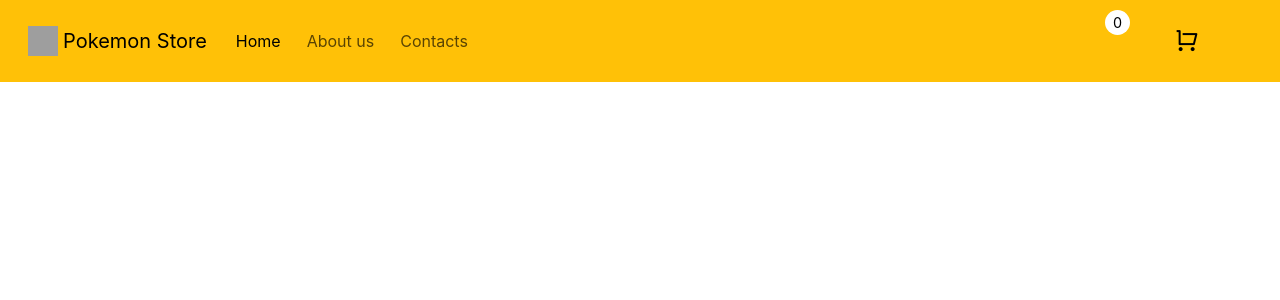
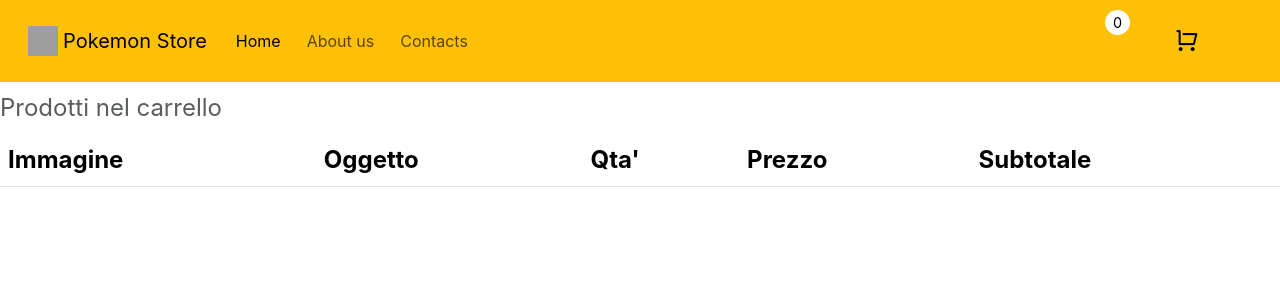
Before and after one commit to valeny91/Pokemon_projectwork, a React (Create React App) app: page /cart-inside in a window 1280 px wide. Shown: the top 300 px of the page. Built offline with nearby package versions, Linux system fonts and the light colour scheme; grey boxes are pictures that could not be loaded.

Commit message:
feat: cart inside design

```diff
--- /dev/null
+++ b/src/Components/CartInside/CartInside.css
@@ -0,0 +1,21 @@
+table {
+    caption-side: top;
+  }
+
+  .cart {
+    font-size: 1.5rem;
+    color: black;
+    cursor: pointer;
+}
+
+#caption {
+    position: absolute;
+    top: 0;
+    left: 0;
+    text-align: center;
+}
+
+.col item {
+    width: 165px;
+    padding-bottom: 100%;
+}
--- a/src/Components/CartInside/CartInside.tsx
+++ b/src/Components/CartInside/CartInside.tsx
@@ -1,26 +1,104 @@
-import React from 'react'
-import Navbar from '../Navbar/Navbar'
-import { useAddToCart } from '../../Provider/AddToCartContext'
+import React from "react";
+import Navbar from "../Navbar/Navbar";
+import { useAddToCart } from "../../Provider/AddToCartContext";
+import "./CartInside.css";
 
 const CartInside = () => {
-    const { cart } = useAddToCart();
+  const { cart } = useAddToCart();
 
-
-
-  ;
   return (
     <>
-      <Navbar/>
-        <div>
+      <Navbar />
+      <div className="cart">
+        <table id="shopping-cart-table" className="table">
+          <caption>Prodotti nel carrello</caption>
+          <thead>
+            <tr>
+              <th className="col img" scope="col">
+                <span>Immagine</span>
+              </th>
+              <th className="col item" scope="col">
+                <span>Oggetto</span>
+              </th>
+              <th className="col qty" scope="col">
+                <span>Qta'</span>
+              </th>
+              <th className="col price" scope="col">
+                <span>Prezzo</span>
+              </th>
+              <th className="col subtotal" scope="col">
+                <span>Subtotale</span>
+              </th>
+            </tr>
+          </thead>
+
+          <tbody className="cart-item">
+            <tr className="item-info"></tr>
             {cart.map((pokemon, index) => (
-                <div key={index}>
-                    <h1>{pokemon.name}</h1>
-                    <img src={pokemon.images.small} alt={pokemon.name} />
-                </div>
+              <>
+                <tr key={index}>
+                  <td className="col image" style={{ width: "18rem" }}>
+                    <img
+                      height={200}
+                      src={pokemon.images.small}
+                      alt={pokemon.name}
+                    />
+                  </td>
+
+                  <td className="col name"> {pokemon.name}</td>
+                  {/*<td className="col qty" data-th="qtà">
+                    <div className="field-qty">
+                      <div className="control-qty">
+                        <label htmlFor={`cart-${index}`}>
+                          <input id={`cart-${index}`} type="number" />
+                        </label>
+                      </div>
+                    </div>
+                    {pokemon.qty}
+                  </td>*/}
+                  <td className="col price" data-th="prezzo">
+                    <span
+                      className="price-including-tax"
+                      data-label="tasse incl."
+                    >
+                      {pokemon.price} €
+                    </span>
+                  </td>
+                  <td className="col subtotal">
+                    <span
+                      className="price-including-tax"
+                      data-label="tasse incl."
+                    >
+                      {pokemon.subtotal} €
+                    </span>
+                  </td>
+                </tr>
+
+                <tr className="item-actions">
+                  <td colSpan={5}>
+                    <div className="actions-toolbar">
+                      <div
+                        id="gift-options-cart-item-3118698"
+                        data-bind="scope:'giftOptionsCartItem-3118698'"
+                        className="gift-options-cart-item"
+                      ></div>
+                      <a className="action-edit">
+                        <span>Modifica</span>
+                      </a>
+
+                      <a className="action-remove">
+                        <span>Rimuovi il prodotto</span>
+                      </a>
+                    </div>
+                  </td>
+                </tr>
+              </>
             ))}
-        </div>
+          </tbody>
+        </table>
+      </div>
     </>
-  )
-}
+  );
+};
 
-export default CartInside
+export default CartInside;
--- a/src/types/Pokemon.ts
+++ b/src/types/Pokemon.ts
@@ -1,17 +1,17 @@
 export type Pokemon = {
-  image: { images: { small: string; large: string; }; id: number; name: string; };
   id: number;
   name: string;
-    prices: number;
   description: string;
   category: string;
   images: {
     small: string;
     large: string;
   };
+  price: number;
+  qty: number;
+  subtotal: number;
   rating: {
     rate: number;
     count: number;
   };
-    quantity: number
 };
```
Lines whose indentation alone changed are shown as unchanged.
